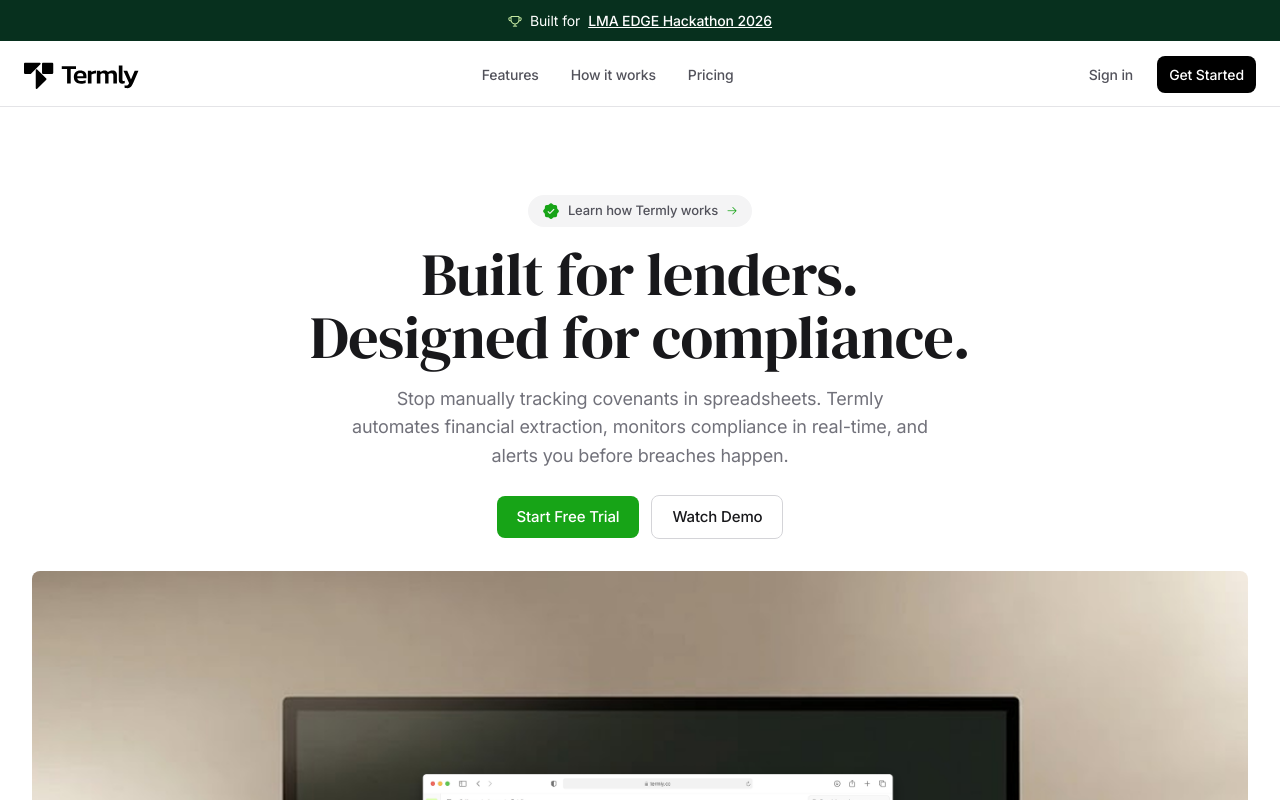
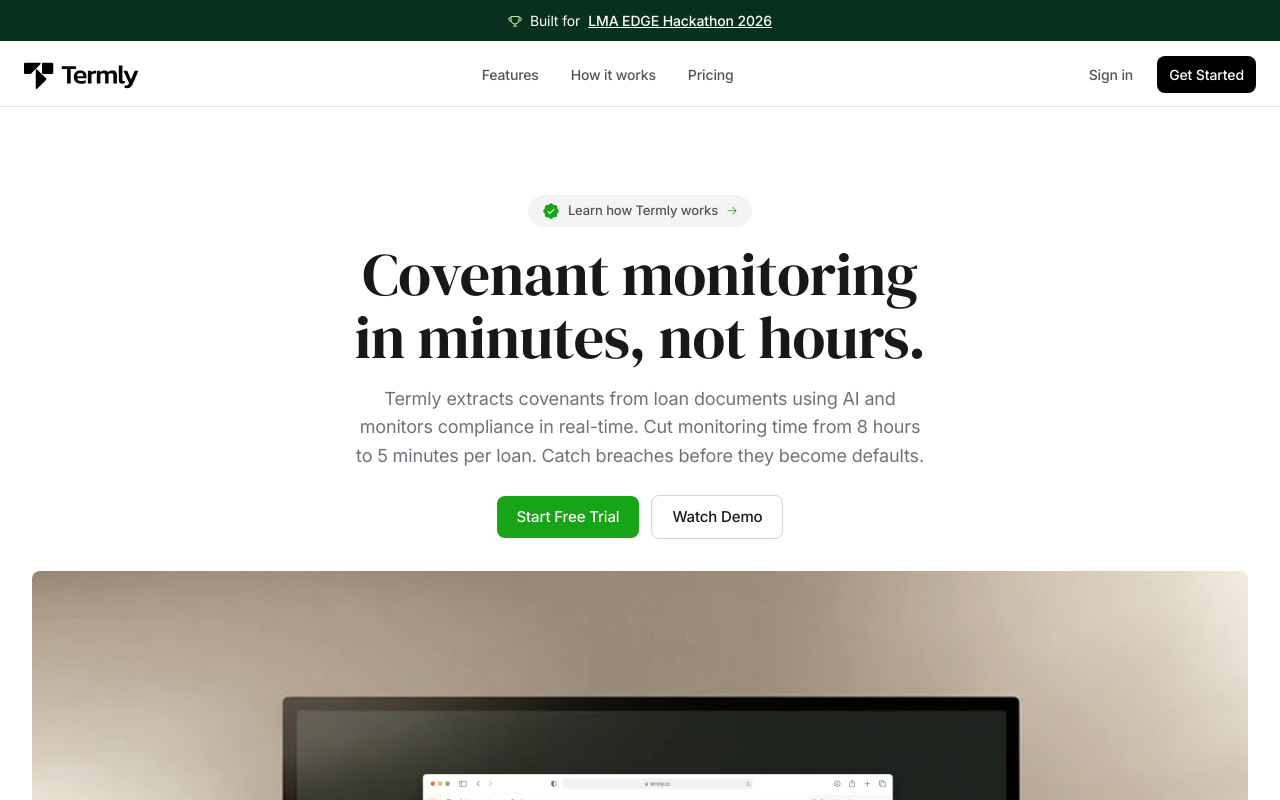
Before and after one commit to brn-mwai/termly-LMA, a Next.js app: page / in a window 1280 px wide. Shown: the top 800 px of the page. Built offline with nearby package versions, Linux system fonts and the light colour scheme.

Commit message:
copy: Update hero text with clear value proposition
- Title: "Covenant monitoring in minutes, not hours"
- Subtext: States what Termly does (AI extraction) and value (8hrs→5min)
- Direct, no fluff

```diff
--- a/src/components/landing/hero-section.tsx
+++ b/src/components/landing/hero-section.tsx
@@ -32,15 +32,14 @@
         </a>
 
         <h1 className={styles.heroTitle}>
-          Built for lenders.
+          Covenant monitoring
           <br />
-          <span className={styles.heroTitleHighlight}>Designed for compliance.</span>
+          <span className={styles.heroTitleHighlight}>in minutes, not hours.</span>
         </h1>
 
         <p className={styles.heroDesc}>
-          Stop manually tracking covenants in spreadsheets. Termly automates
-          financial extraction, monitors compliance in real-time, and alerts you
-          before breaches happen.
+          Termly extracts covenants from loan documents using AI and monitors compliance in real-time.
+          Cut monitoring time from 8 hours to 5 minutes per loan. Catch breaches before they become defaults.
         </p>
 
         <div className={styles.heroButtons}>
```
